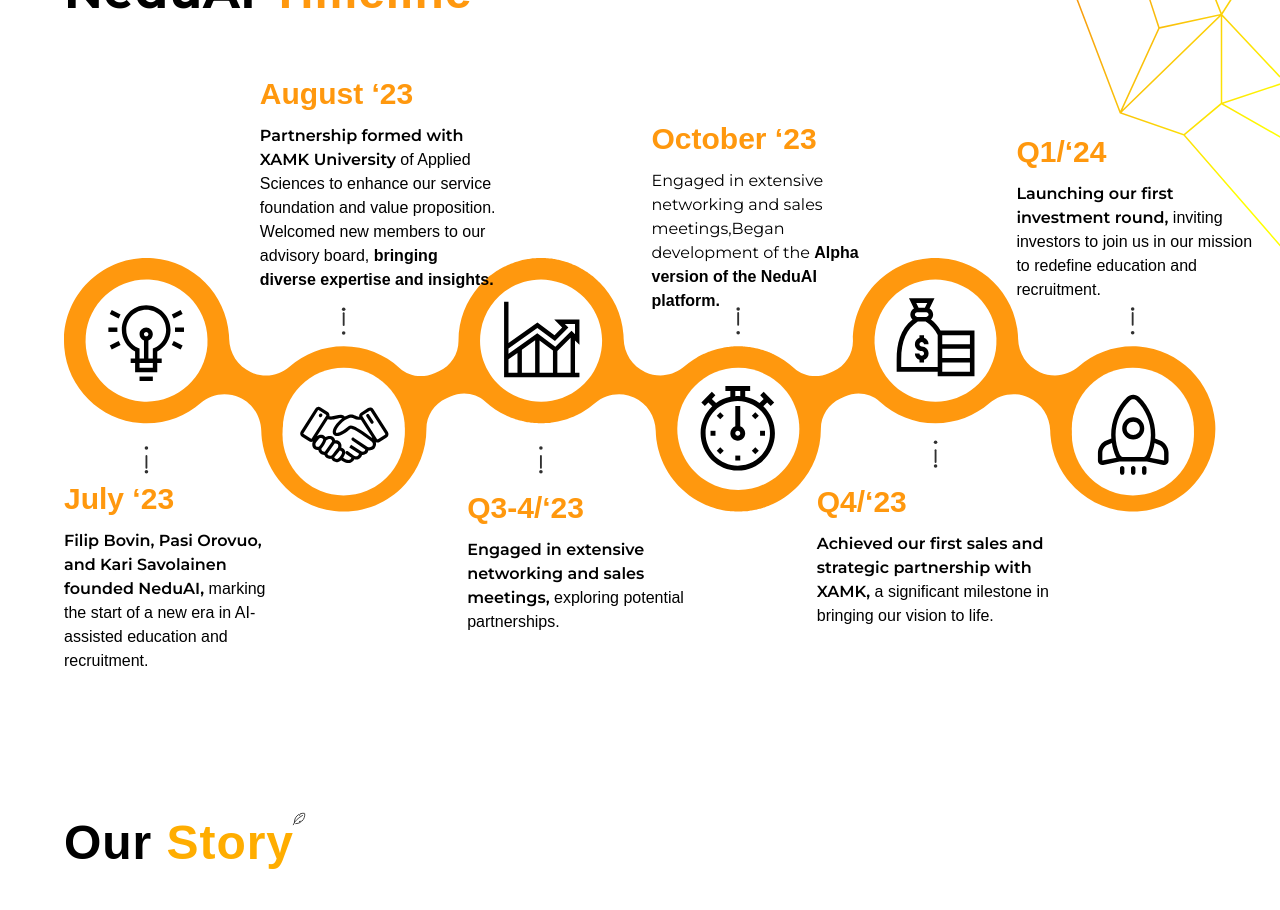
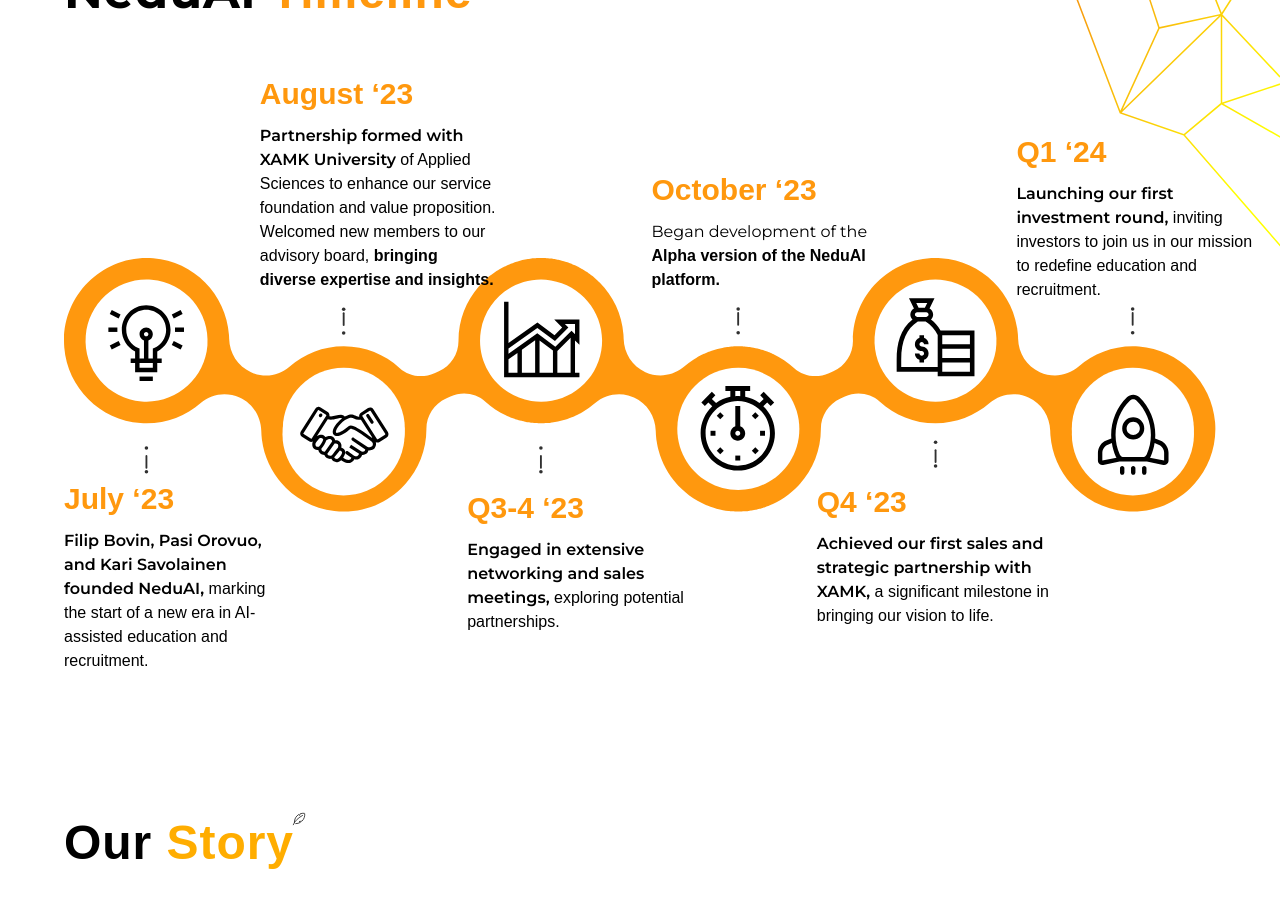
Before and after one commit to Asraful-code235/nedu-ai, a Next.js app: page / in a window 1280 px wide. Shown: the part 10440-11350 px from the top of the page. Built offline with nearby package versions, Linux system fonts and the light colour scheme; a web font is replaced by a local one.

Commit message:
Design fixes

```diff
--- a/components/start/Timeline.jsx
+++ b/components/start/Timeline.jsx
@@ -89,9 +89,9 @@
             </span>
           </p>
         </div>
-        <div className="absolute max-w-[238px] bottom-[10%] xl:bottom-[11%] left-[34%] xl:left-[35%] flex flex-col gap-2 items-start justify-start text-start">
+        <div className="absolute max-w-[238px] bottom-[12%] xl:bottom-[11%] left-[32%] xl:left-[35%] flex flex-col gap-2 items-start justify-start text-start">
           <h4 className="font-semibold text-[30px] w-full leading-normal text-[#FF980E]">
-            Q3-4/‘23
+            Q3-4 ‘23
           </h4>
           <p className="visionParagraph text-base leading-normal font-semibold">
             Engaged in extensive networking and sales meetings,{" "}
@@ -100,13 +100,12 @@
             </span>
           </p>
         </div>
-        <div className="absolute max-w-[238px] top-[9%] xl:top-[8%] left-[49%] xl:left-[51%] flex flex-col gap-2 items-start justify-start text-start">
-          <h4 className="font-semibold text-[30px] w-full leading-normal text-[#FF980E]">
+        <div className="absolute max-w-[238px] top-[9%] xl:top-[16%] left-[49%] xl:left-[51%] flex flex-col gap-2 items-start justify-start text-start">
+          <h4 className="font-semibold text-[30px] w-full leadig-normal text-[#FF980E]">
             October ‘23
           </h4>
           <p className="visionParagraph text-base leading-normal font-normal">
-            Engaged in extensive networking and sales meetings,Began development
-            of the{" "}
+            Began development of the{" "}
             <span className="font-semibold">
               Alpha version of the NeduAI platform.
             </span>
@@ -114,7 +113,7 @@
         </div>
         <div className="absolute max-w-[238px] bottom-[15%] xl:bottom-[12%] right-[12%] xl:right-[14%] flex flex-col gap-2 items-start justify-start text-start">
           <h4 className="font-semibold text-[30px] w-full leading-normal text-[#FF980E]">
-            Q4/‘23
+            Q4 ‘23
           </h4>
           <p className="visionParagraph text-base leading-normal font-semibold">
             Achieved our first sales and strategic partnership with XAMK,{" "}
@@ -125,7 +124,7 @@
         </div>
         <div className="absolute max-w-[238px] top-[9vh] xl:top-[8vh] right-[-6vw] xl:right-[-3vw] flex flex-col gap-2 items-start justify-start text-start">
           <h4 className="font-semibold text-[30px] w-full leading-normal text-[#FF980E]">
-            Q1/‘24
+            Q1 ‘24
           </h4>
           <p className="visionParagraph text-base leading-normal font-semibold">
             Launching our first investment round,{" "}
@@ -190,8 +189,7 @@
               October ‘23
             </h4>
             <p className="visionParagraph text-[10px] leading-normal font-normal">
-              Engaged in extensive networking and sales meetings,Began
-              development of the{" "}
+              Began development of the{" "}
               <span className="font-semibold">
                 Alpha version of the NeduAI platform.
               </span>
```
